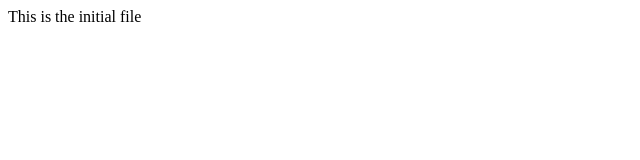
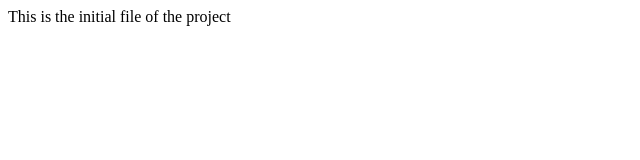
Before and after one commit to taghi-khavari/test-mahdi, a plain HTML site: page index.html in a window 1280 px wide. Shown: the whole page, without its empty margins (0-640 px from the left). Drawn offline with Linux system fonts and the light colour scheme.

Commit message:
modified index.html

```diff
--- a/index.html
+++ b/index.html
@@ -7,6 +7,6 @@
     <title>Document</title>
   </head>
   <body>
-    This is the initial file
+    This is the initial file of the project
   </body>
 </html>
```
